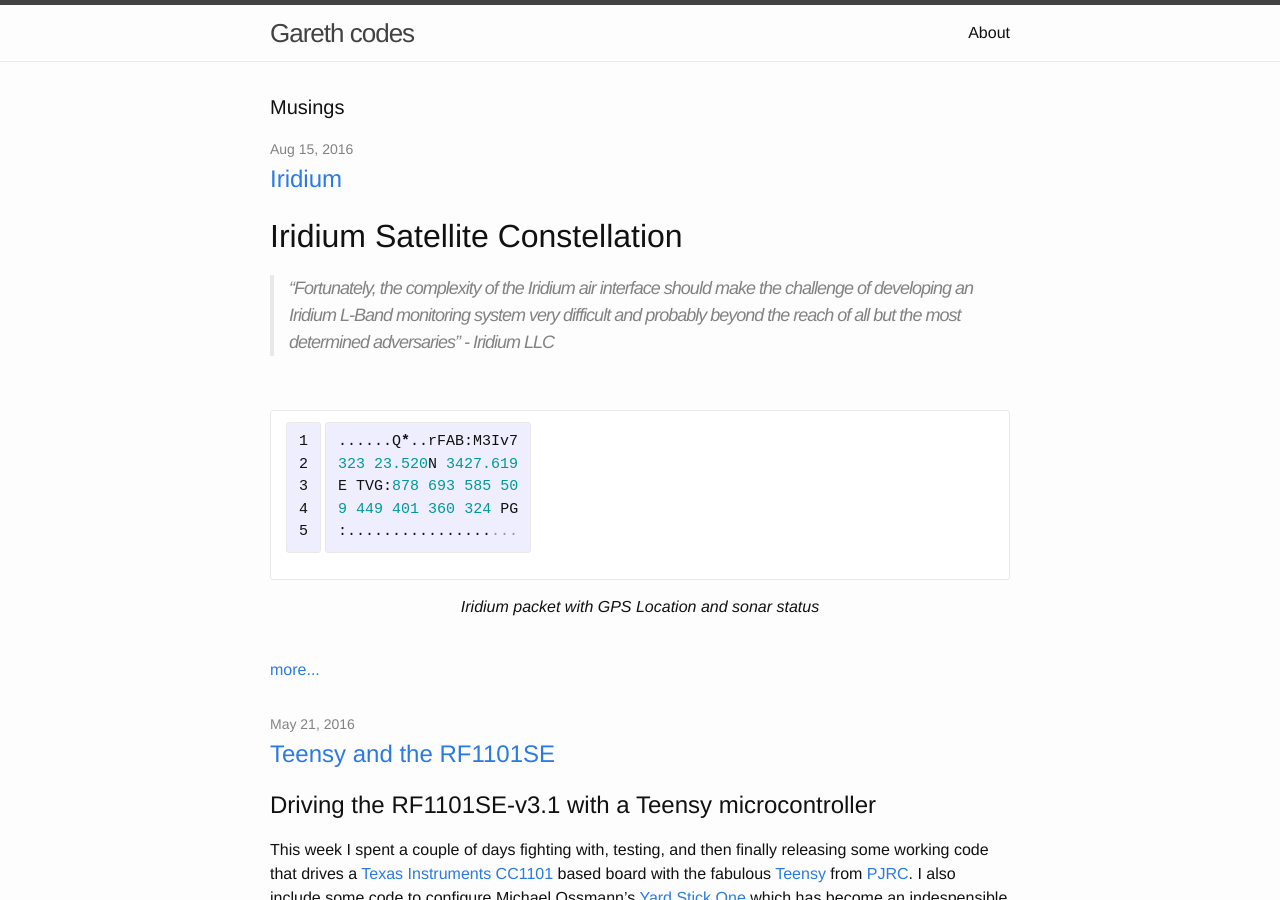
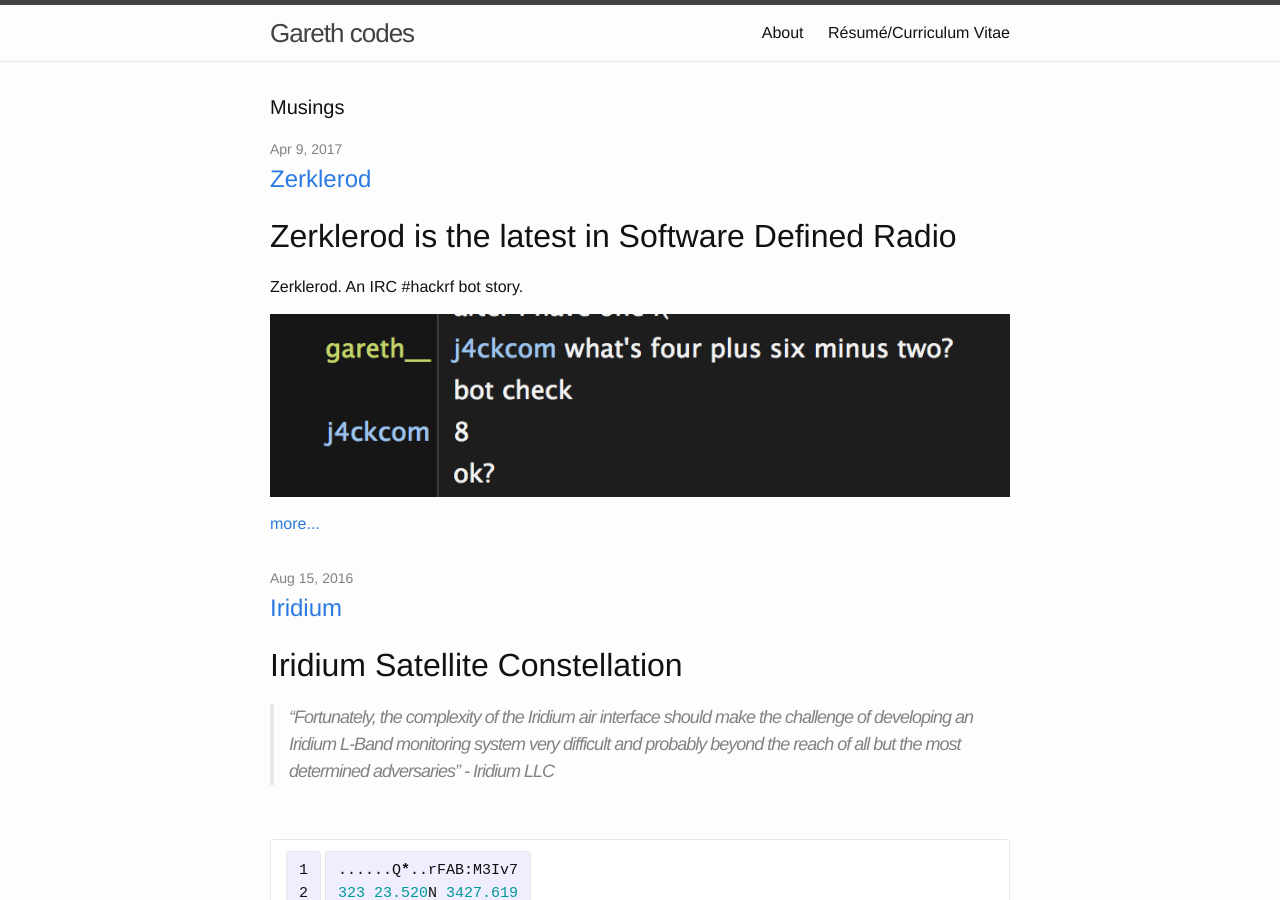
Before and after one commit to gyaresu/gareth.codes, a Jekyll site: the page built from index.html, in a window 1280 px wide and 900 px high. Built offline with Jekyll 4.4.1, drawn with Linux system fonts in a browser that asks for light colours; comment, search, counter and statistics services are not loaded.

```diff
--- /dev/null
+++ b/_posts/2017-04-09-zerklerod.markdown
@@ -0,0 +1,31 @@
+---
+layout: post
+title:  "Zerklerod"
+date:   2017-04-09 12:00:00
+categories: hacking, technology, sdr
+published: true
+tags: technology, programming
+---
+
+# Zerklerod is the latest in Software Defined Radio
+
+
+Zerklerod. An IRC #hackrf bot story.
+
+![zerklerod](/files/zerklerod.png)
+
+<!--more-->
+
+**hmmm...**
+
+![zerklerod](/files/zerkleproof.png)
+
+Bots man, bots.
+
+<hr>
+
+<br />
+
+#### Current interests:
+* [zerklerod](/)
+   * [nested-zerklerod](/)
```
Also changed, not shown: _posts/2016-10-25-innovation.md (added, +47 -0 lines), _posts/2016-12-13-efm8-c2-programming.md (added, +140 -0 lines), _posts/2017-04-09-test.markdown (added, +26 -0 lines), cv.md (+11 -2 lines), files/molly.gif (added), files/zerkleproof.png (added), files/zerklerod.png (added), 5 other files.
